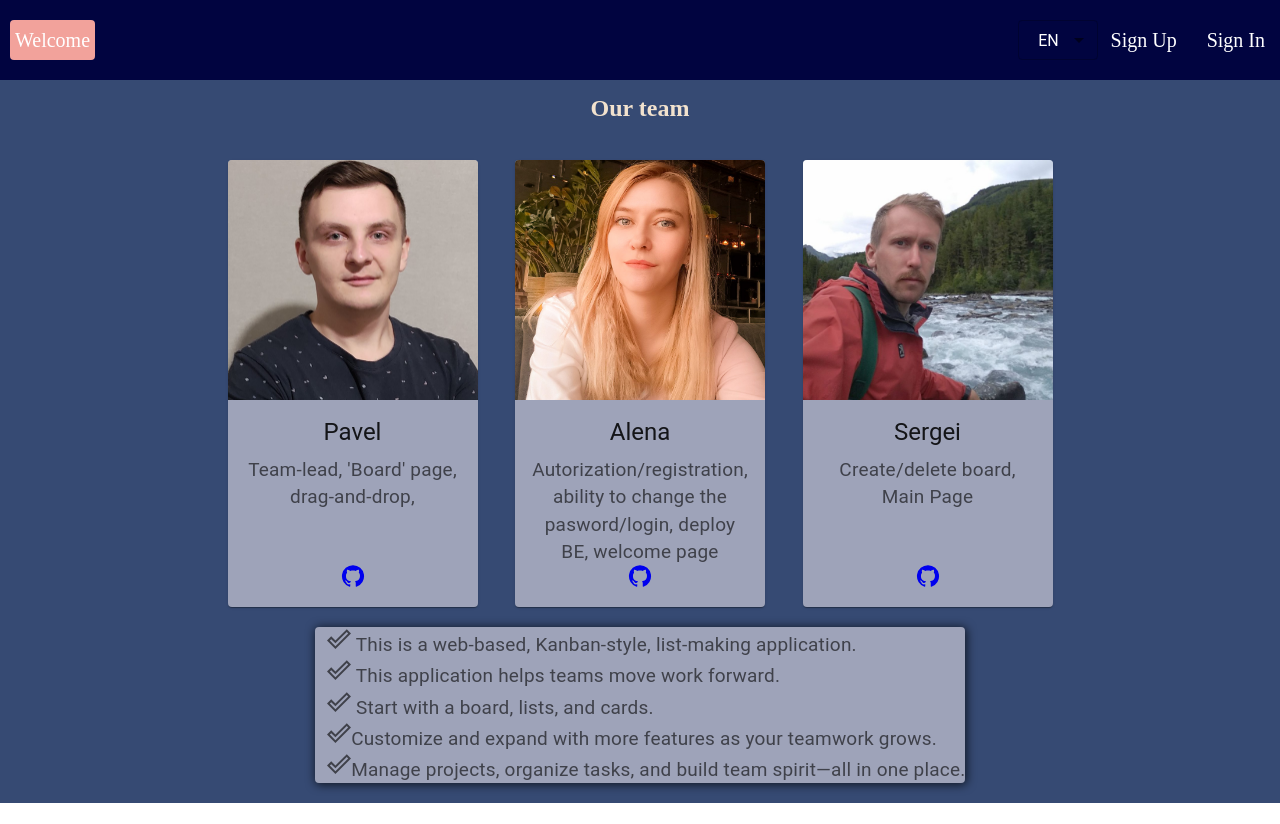
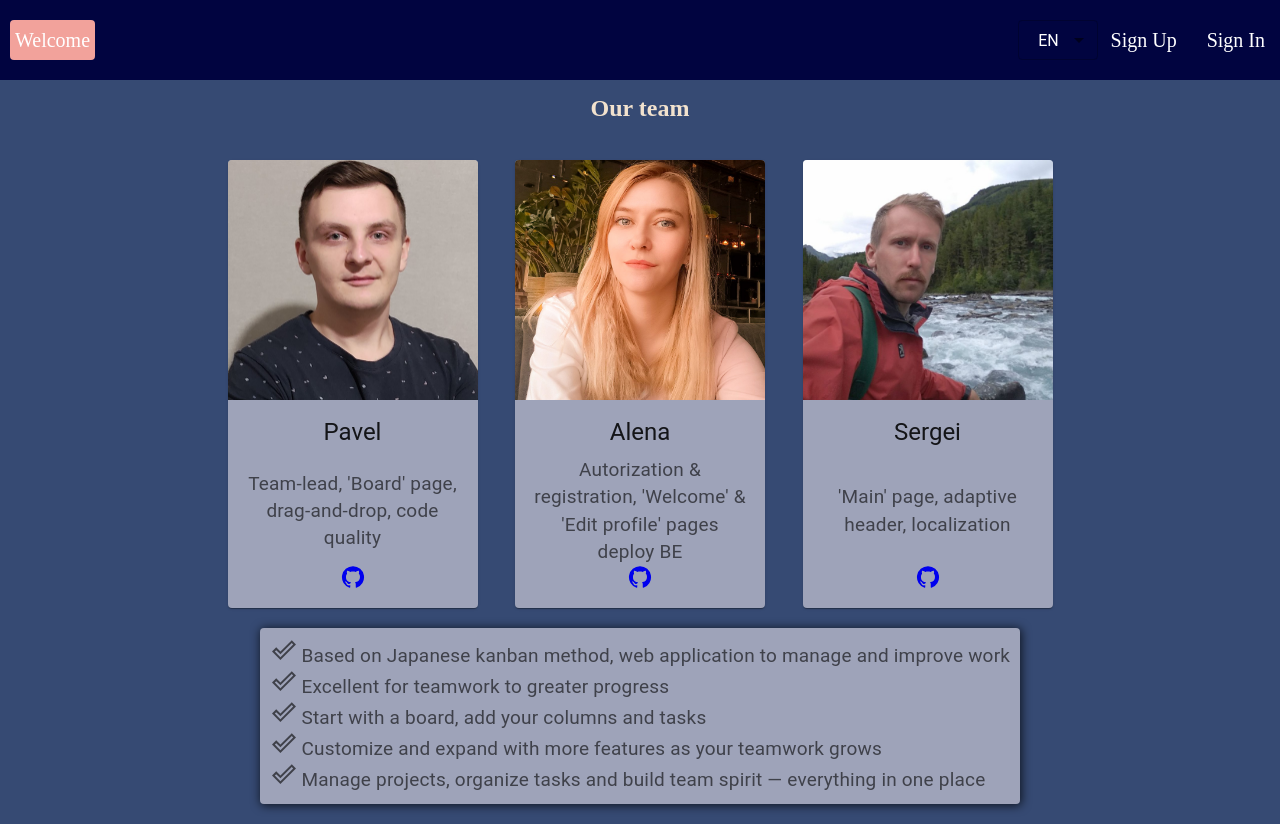
Before and after one commit to pavelguest/project-management-app, a React (Create React App) app in the folder project-management-app/: page / in a window 1280 px wide. Before the commit the page ends 803 px from the top, so only its background shows below. Built offline with nearby package versions, Linux system fonts and the light colour scheme; no server answers.

Commit message:
feat: implement localization for Welcome page

```diff
--- a/project-management-app/src/components/CreateBoard/CreateBoardBtn.tsx
+++ b/project-management-app/src/components/CreateBoard/CreateBoardBtn.tsx
@@ -5,6 +5,7 @@ import { useAppDispatch, useAppSelector } from '../../hooks/redux';
 import { toggleCreateBoardModalOpen } from '../../redux/reducers/boardsSlice';
 import { useLocation } from 'react-router-dom';
 import { Button } from '@mui/material';
+import { FormattedMessage } from 'react-intl';
 
 export function CreateBoardBtn() {
   const dispatch = useAppDispatch();
@@ -27,7 +28,7 @@ export function CreateBoardBtn() {
           }}
           onClick={handleToggleModal}
         >
-          Create
+          <FormattedMessage id="create_btn" />
         </Button>
         // <button className="create__btn" onClick={handleToggleModal}>
         //   Create
--- a/project-management-app/src/components/Header/Header.tsx
+++ b/project-management-app/src/components/Header/Header.tsx
@@ -6,6 +6,7 @@ import { useAppSelector } from '../../hooks/redux';
 import EditBtn from '../EditBth/EditBtn';
 import HeaderMenu from '../HeaderMenu';
 import LocalizationSelect from '../LocalizationSelect';
+import { FormattedMessage } from 'react-intl';
 
 export const Header = () => {
   const { auth } = useAppSelector((state) => state.authReducers);
@@ -16,7 +17,7 @@ export const Header = () => {
         <HeaderMenu type={'nav-menu'} />
         <nav className="header__nav">
           <NavLink to="/" className={({ isActive }) => 'nav__link' + (isActive ? ' active' : '')}>
-            Welcome
+            <FormattedMessage id="welcome_route" />
           </NavLink>
           {auth.isAuth && (
             <>
--- a/project-management-app/src/i18n.ts
+++ b/project-management-app/src/i18n.ts
@@ -5,15 +5,46 @@ export const LOCALES = {
 
 export const messages = {
   [LOCALES.ENGLISH]: {
-    // welcomePage
+    // Pages=============================================
+    // welcome
     project_creators: `Our team`,
     first_member_name: 'Pavel',
-    first_member_contribution: `Team-lead, 'Board' page, drag-and-drop,`,
+    first_member_contribution: `Team-lead, 'Board' page, drag-and-drop, code quality`,
+    second_member_name: 'Alena',
+    second_member_contribution: `Autorization & registration, 'Welcome' & 'Edit profile' pages deploy BE`,
+    third_member_name: 'Sergei',
+    third_member_contribution: `'Main' page, adaptive header, localization`,
+    app_feature_1: `Based on Japanese kanban method, web application to manage and improve work`,
+    app_feature_2: `Excellent for teamwork to greater progress`,
+    app_feature_3: `Start with a board, add your columns and tasks`,
+    app_feature_4: `Customize and expand with more features as your teamwork grows`,
+    app_feature_5: `Manage projects, organize tasks and build team spirit — everything in one place`,
+    // Components=========================================
+    // AlertDialogDelete
+    // Header
+    welcome_route: `Welcome`,
+    // CreateBoard
+    create_btn: `Create`,
   },
   [LOCALES.RUSSIAN]: {
-    // welcomePage
+    // Pages=============================================
+    // welcome
     project_creators: `Наша команда`,
     first_member_name: 'Павел',
-    first_member_contribution: `Лидер команды, страница 'Доска', перетаскивание`,
+    first_member_contribution: `Лидер команды, страница "Доска", перетаскивание, качество кода`,
+    second_member_name: 'Алена',
+    second_member_contribution: `Авторизация и регистрация, страница "Гостевая" и "Профиль", деплой бэкенда`,
+    third_member_name: 'Сергей',
+    third_member_contribution: `"Главная" страница, адаптивность хедера, локализация`,
+    app_feature_1: `Веб приложение, основанное на японском Канбан методе, для управления и улучшения рабочего процесса`,
+    app_feature_2: `Отлично подходит для эффективной организации командной работы`,
+    app_feature_3: `Начните с доски, добавляйте ваши колонки и задачи`,
+    app_feature_4: `Настраивайте и расширяйте рабочее пространство на пути продвижения к общей цели`,
+    app_feature_5: `Управляйте проектами, организуйте задачи и укрепляйте командный дух — все в одном месте`,
+    // Components=========================================
+    // Header
+    welcome_route: `Приветствие`,
+    // CreateBoard
+    create_btn: `Создать`,
   },
 };
--- a/project-management-app/src/pages/WelcomePage/WelcomePage.css
+++ b/project-management-app/src/pages/WelcomePage/WelcomePage.css
@@ -56,9 +56,23 @@
     width: 250px;
 }
 
+.welcome__card-wrapper {
+  height: 100%;
+  display: flex !important;
+  flex-direction: column;
+  justify-content: space-between !important;
+}
+
+.welcome__card-text-wrapper {
+  display: flex;
+  flex-direction: column;
+  justify-content: space-between;
+  height: 100%;
+}
+
 .welcome__subtitle{
     font-size: 19px !important;
-    height: 108px;
+    height: auto;
 }
 
 .welcome__box {
@@ -76,6 +90,7 @@
 .welcome__item {
     box-shadow: rgb(0 0 0 / 67%) 1px 1px 10px 1px;
     border-radius: 4px;
+    padding: 10px;
     word-wrap: break-word;
     max-width: 900px;
     font-size: 19px !important;
@@ -115,7 +130,6 @@
     }
     .welcome__subtitle{
         font-size: 22px !important;
-        height: 190px;
     }
 
     .welcome__item {
--- a/project-management-app/src/pages/WelcomePage/WelcomePage.tsx
+++ b/project-management-app/src/pages/WelcomePage/WelcomePage.tsx
@@ -15,14 +15,14 @@ export const WelcomePage = () => {
         <div className="welcome__centr">
           <div className="welcome__wrap">
             <Card className="welcome__1" style={{ backgroundColor: 'var(--light-blue)' }}>
-              <CardActionArea>
+              <CardActionArea className="welcome__card-wrapper">
                 <CardMedia
                   className="welcome__foto"
                   component="img"
                   image="./pavel2.jpg"
                   alt="green iguana"
                 />
-                <CardContent>
+                <CardContent className="welcome__card-text-wrapper">
                   <Typography gutterBottom variant="h5" component="div">
                     <FormattedMessage id="first_member_name" />
                   </Typography>
@@ -36,20 +36,19 @@ export const WelcomePage = () => {
               </CardActionArea>
             </Card>
             <Card style={{ backgroundColor: 'var(--light-blue)' }} className="welcome__2">
-              <CardActionArea>
+              <CardActionArea className="welcome__card-wrapper">
                 <CardMedia
                   className="welcome__foto"
                   component="img"
                   image="./alena_edite.jpg"
                   alt="green iguana"
                 />
-                <CardContent>
+                <CardContent className="welcome__card-text-wrapper">
                   <Typography gutterBottom variant="h5" component="div">
-                    Alena
+                    <FormattedMessage id="second_member_name" />
                   </Typography>
                   <Typography className="welcome__subtitle" variant="body2" color="text.secondary">
-                    Autorization/registration, ability to change the pasword/login, deploy BE,
-                    welcome page
+                    <FormattedMessage id="second_member_contribution" />
                   </Typography>
                   <a href="https://github.com/ElemartA">
                     <GitHubIcon />
@@ -58,19 +57,19 @@ export const WelcomePage = () => {
               </CardActionArea>
             </Card>
             <Card style={{ backgroundColor: 'var(--light-blue)' }} className="welcome__3">
-              <CardActionArea>
+              <CardActionArea className="welcome__card-wrapper">
                 <CardMedia
                   className="welcome__foto"
                   component="img"
                   image="./sergei.jpg"
                   alt="green iguana"
                 />
-                <CardContent>
+                <CardContent className="welcome__card-text-wrapper">
                   <Typography gutterBottom variant="h5" component="div">
-                    Sergei
+                    <FormattedMessage id="third_member_name" />
                   </Typography>
                   <Typography className="welcome__subtitle" variant="body2" color="text.secondary">
-                    Create/delete board, Main Page
+                    <FormattedMessage id="third_member_contribution" />
                   </Typography>
                   <a href="https://github.com/Essonti">
                     <GitHubIcon />
@@ -84,17 +83,15 @@ export const WelcomePage = () => {
 
       <Box className="welcome__box2" sx={{ width: '100%' }}>
         <Typography className="welcome__item" variant="body2" color="text.secondary">
-          <DoneOutlineIcon /> This is a web-based, Kanban-style, list-making application.
+          <DoneOutlineIcon /> <FormattedMessage id="app_feature_1" />
           <br />
-          <DoneOutlineIcon /> This application helps teams move work forward.
+          <DoneOutlineIcon /> <FormattedMessage id="app_feature_2" />
           <br />
-          <DoneOutlineIcon /> Start with a board, lists, and cards.
+          <DoneOutlineIcon /> <FormattedMessage id="app_feature_3" />
           <br />
-          <DoneOutlineIcon />
-          Customize and expand with more features as your teamwork grows.
+          <DoneOutlineIcon /> <FormattedMessage id="app_feature_4" />
           <br />
-          <DoneOutlineIcon />
-          Manage projects, organize tasks, and build team spirit—all in one place.
+          <DoneOutlineIcon /> <FormattedMessage id="app_feature_5" />
         </Typography>
       </Box>
     </div>
```
